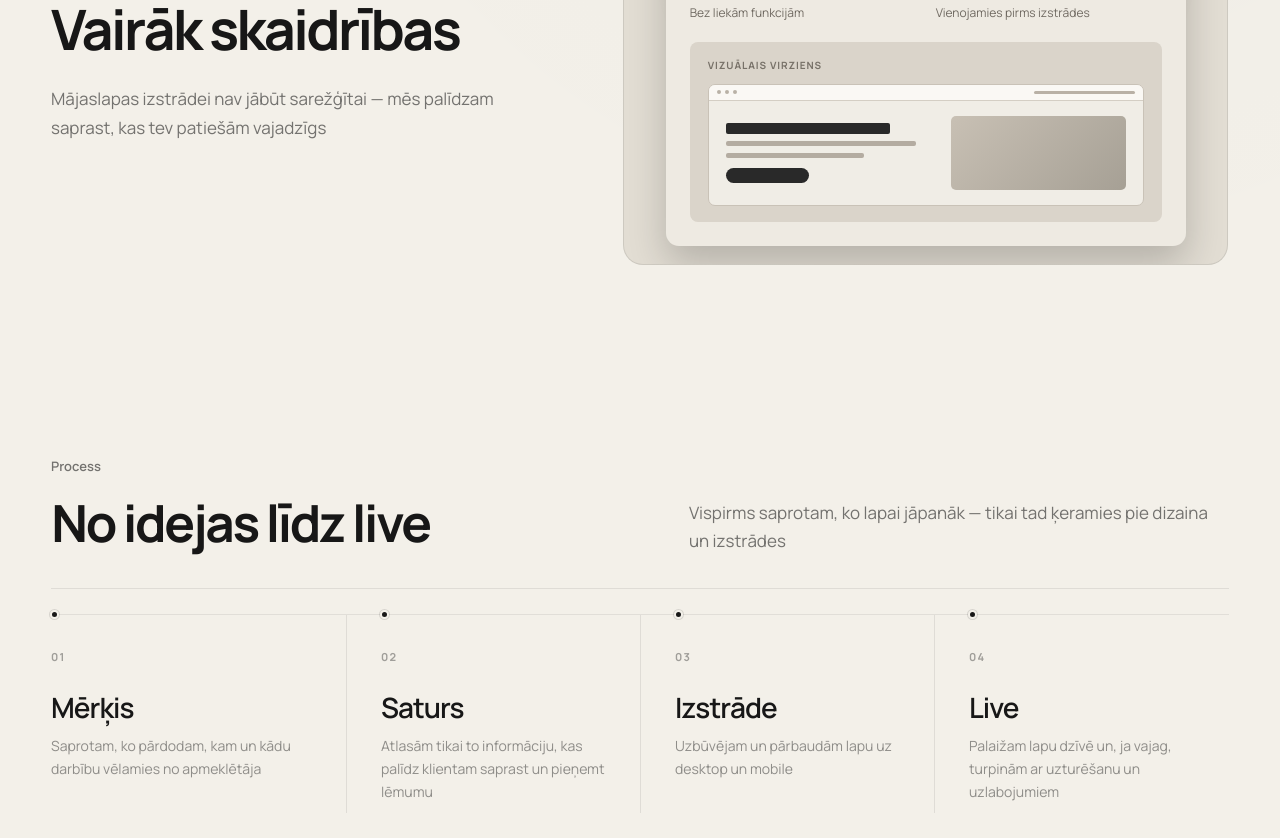
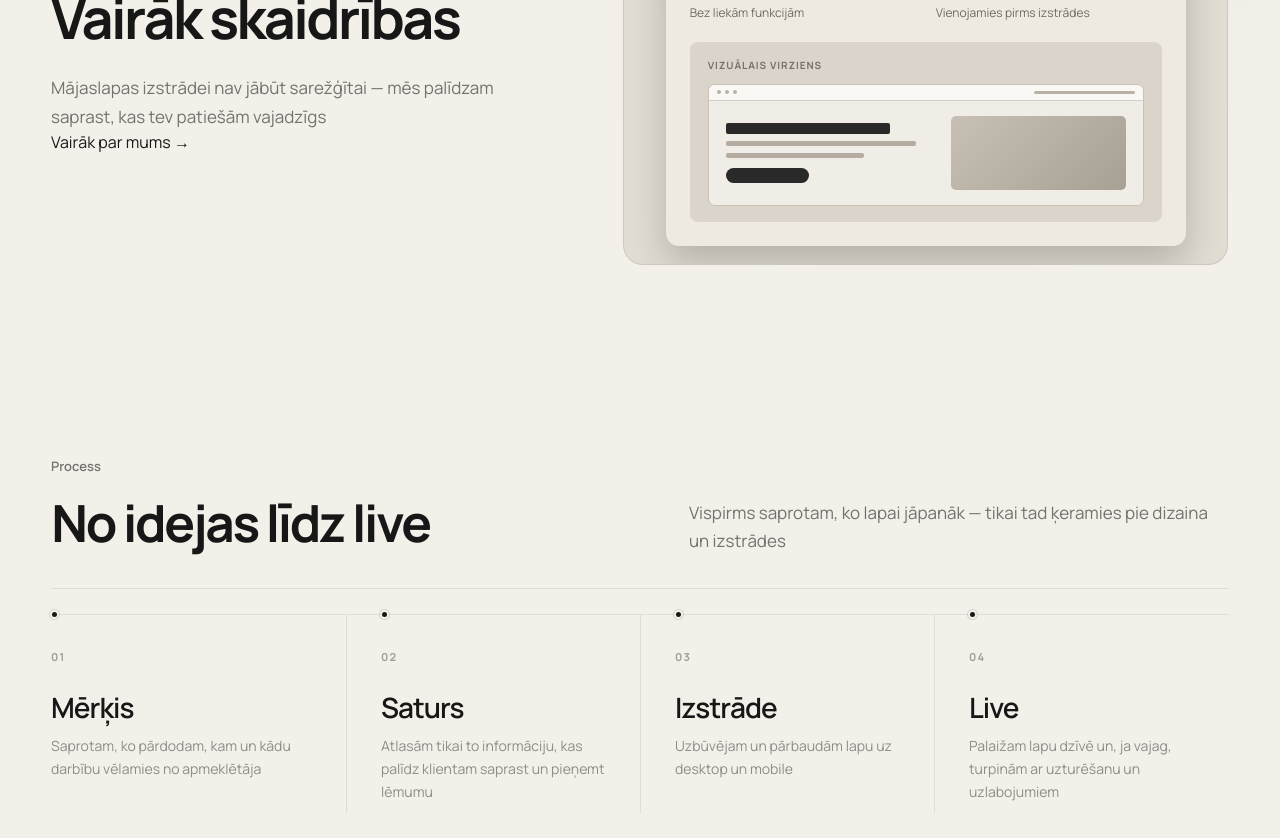
Before and after one commit to davisl24/WEBSITEAGENCY, a Next.js app: page / in a window 1280 px wide. Shown: the part 2020-2858 px from the top of the page. Built offline with nearby package versions, Linux system fonts and the light colour scheme.

Commit message:
feat: add about link to Why Kestrel section

```diff
--- a/app/components/ValueShowcase.tsx
+++ b/app/components/ValueShowcase.tsx
@@ -11,6 +11,7 @@ export default function ValueShowcase() {
             <p className="value-intro">
               Mājaslapas izstrādei nav jābūt sarežģītai — mēs palīdzam saprast, kas tev patiešām vajadzīgs
             </p>
+            <a className="value-about-link" href="/par-mums">Vairāk par mums <span aria-hidden="true">→</span></a>
           </RevealOnView>
 
           <RevealOnView className="value-showcase" >
```
